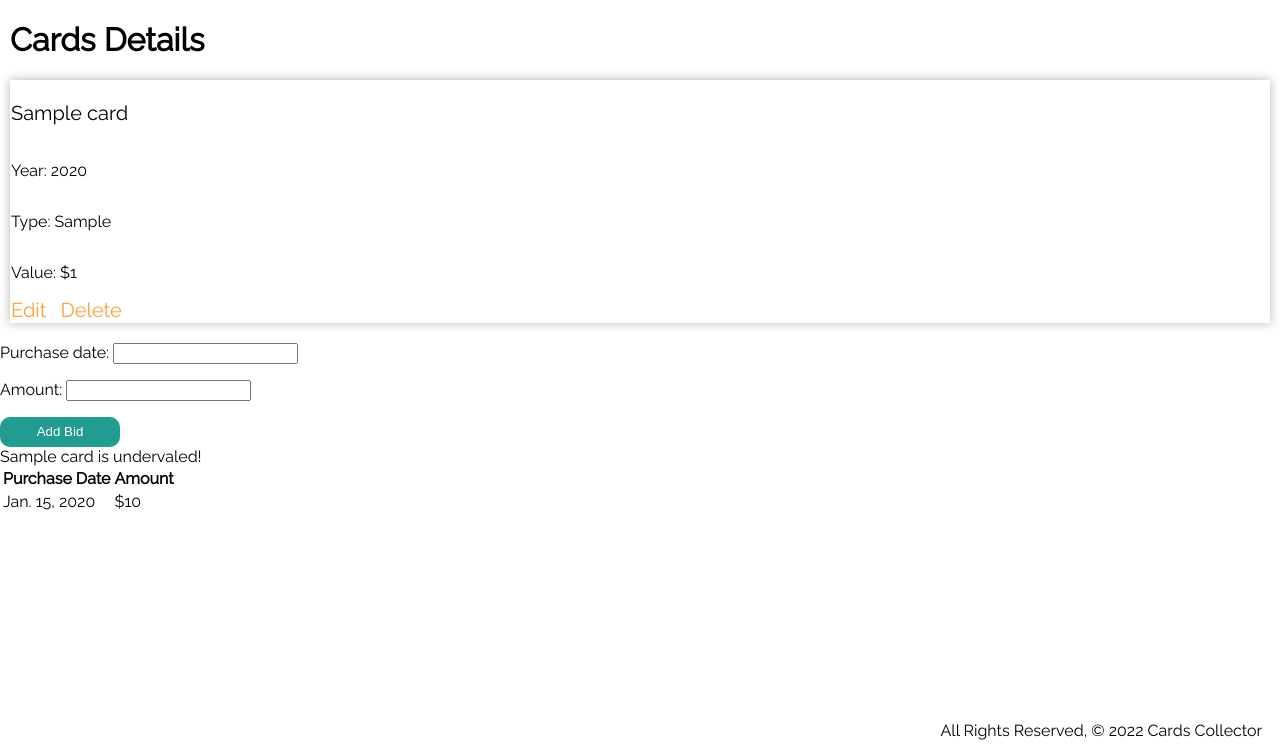
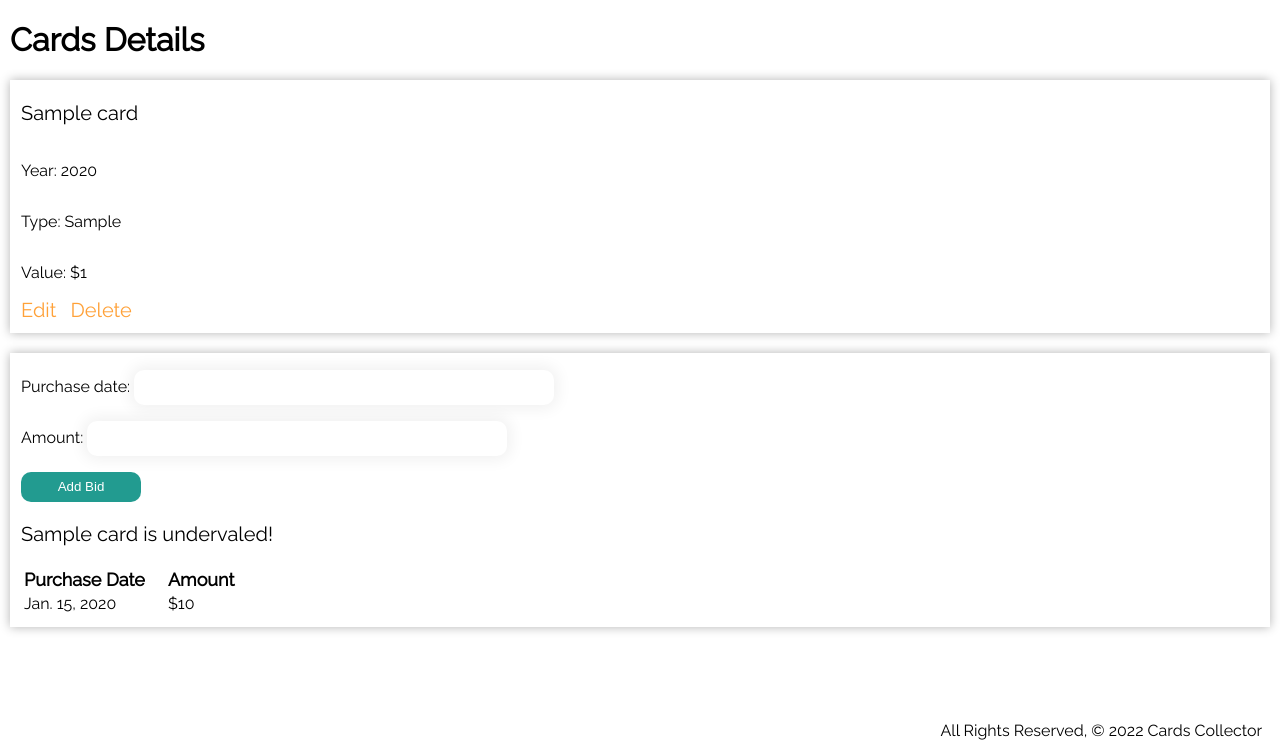
Before and after one commit to jkawashiri/cardscollector, a Django app: page /cards/1/ in a window 1280 px wide. Shown: the part 50-800 px from the top of the page. Run offline with Django 5.2, Linux system fonts and the light colour scheme; tables that the repository leaves empty hold one stand-in row (values such as "Sample post").

Commit message:
adds more formatting and styling

```diff
--- a/main_app/static/css/style.css
+++ b/main_app/static/css/style.css
@@ -72,6 +72,12 @@ nav > div {
     display: flex;
     flex-direction: column;
     justify-content: center;
+    margin-left: 10px;
+}
+
+.card-action, .bid-content {
+    margin-left: 10px;
+    margin-bottom: 10px;
 }
 
 h1 {
@@ -157,3 +163,22 @@ p.name {
 .confirm-delete {
     margin-left: 10px;
 }
+
+.bid-table p input {
+    padding:10px;
+    border:0;
+    box-shadow:0 0 15px 4px rgba(0,0,0,0.06);
+    border-radius: 10px;
+    width: 400px;
+}
+
+.bid-message {
+    margin-top: 20px;
+    margin-bottom: 20px;
+    font-size: 20px;
+}
+
+.bid-table-head {
+    font-size: 18px;
+    padding-right: 20px;
+}
--- a/main_app/templates/cards/detail.html
+++ b/main_app/templates/cards/detail.html
@@ -16,6 +16,9 @@
     </div>
 </div>
 
+<div class="bid-table">
+    <div class="card">
+        <div class="bid-content">
             <table>
                 <form action="{% url 'add_bid' card.id %}" method="POST">
                     {% csrf_token %}
@@ -25,24 +28,27 @@
                 <br>
                 {% if card.bid_set.all %}
                     {% if card.under_valued %}
-            <div>{{card.name}} is undervaled!</div>
+                        <div class="bid-message">{{card.name}} is undervaled!</div>
                     {% else %}
-            <div>{{card.name}} is overvalued!</div>
+                        <div class="bid-message">{{card.name}} is overvalued!</div>
                     {% endif %}
                     <thead>
-        <tr><th>Purchase Date</th><th>Amount</th></tr>
+                    <tr><th class="bid-table-head">Purchase Date</th><th class="bid-table-head">Amount</th></tr>
                     </thead>
                     <tbody>
                     {% for bid in card.bid_set.all %}
                         <tr>
-            <td>{{bid.date}}</td>
-            <td>${{bid.amount}}</td>
+                        <td class="bid-table-body">{{bid.date}}</td>
+                        <td class="bid-table-body">${{bid.amount}}</td>
                         </tr>
                     {% endfor %}
                     </tbody>
                 {% else %}
-        <div>No bids yet</div>
+                    <div class="bid-message">No bids yet</div>
                 {% endif %}
             </table>
+        </div>
+    </div>
+</div>
 
 {% endblock %}
```
Lines whose indentation alone changed are shown as unchanged.
